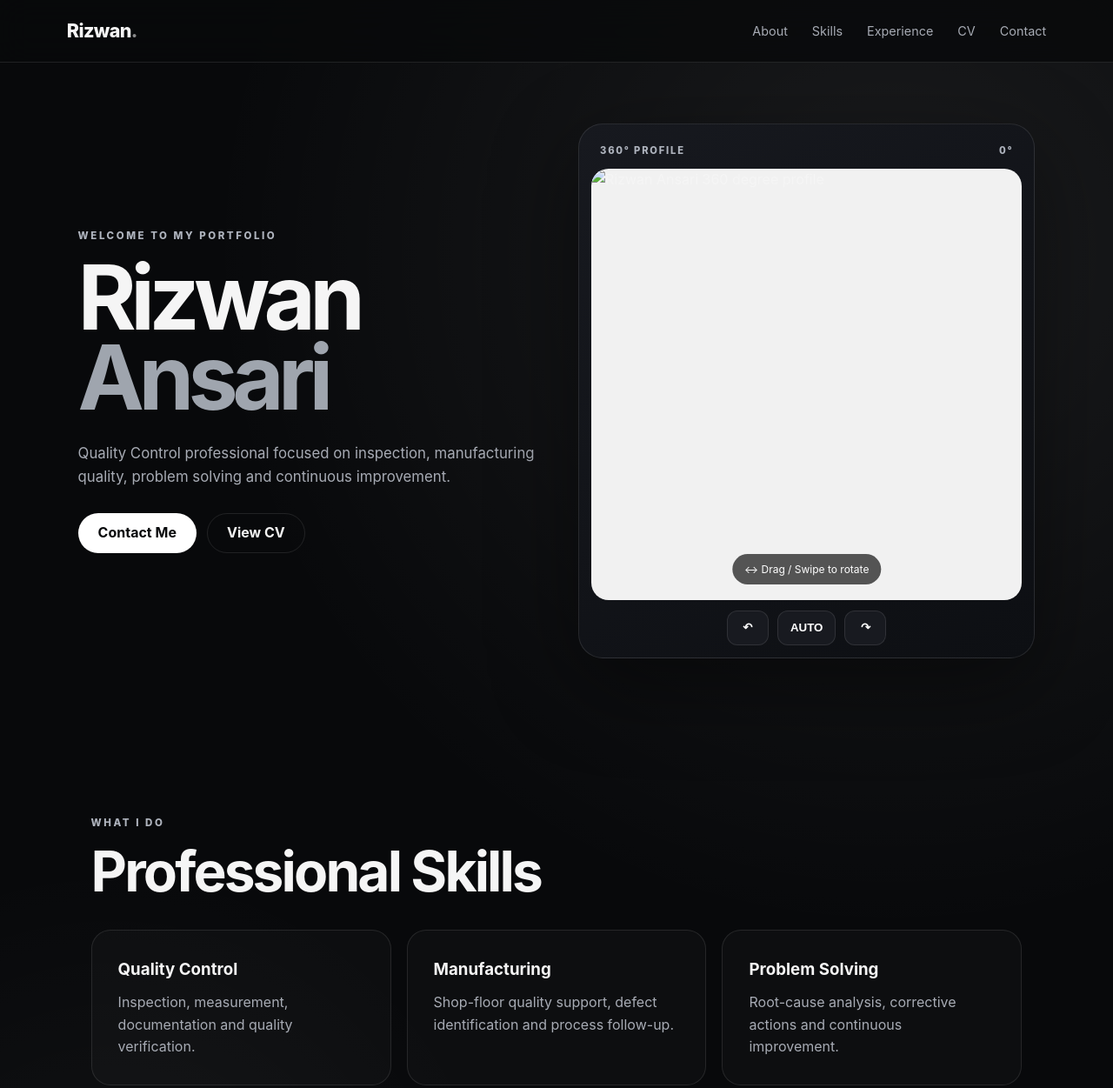
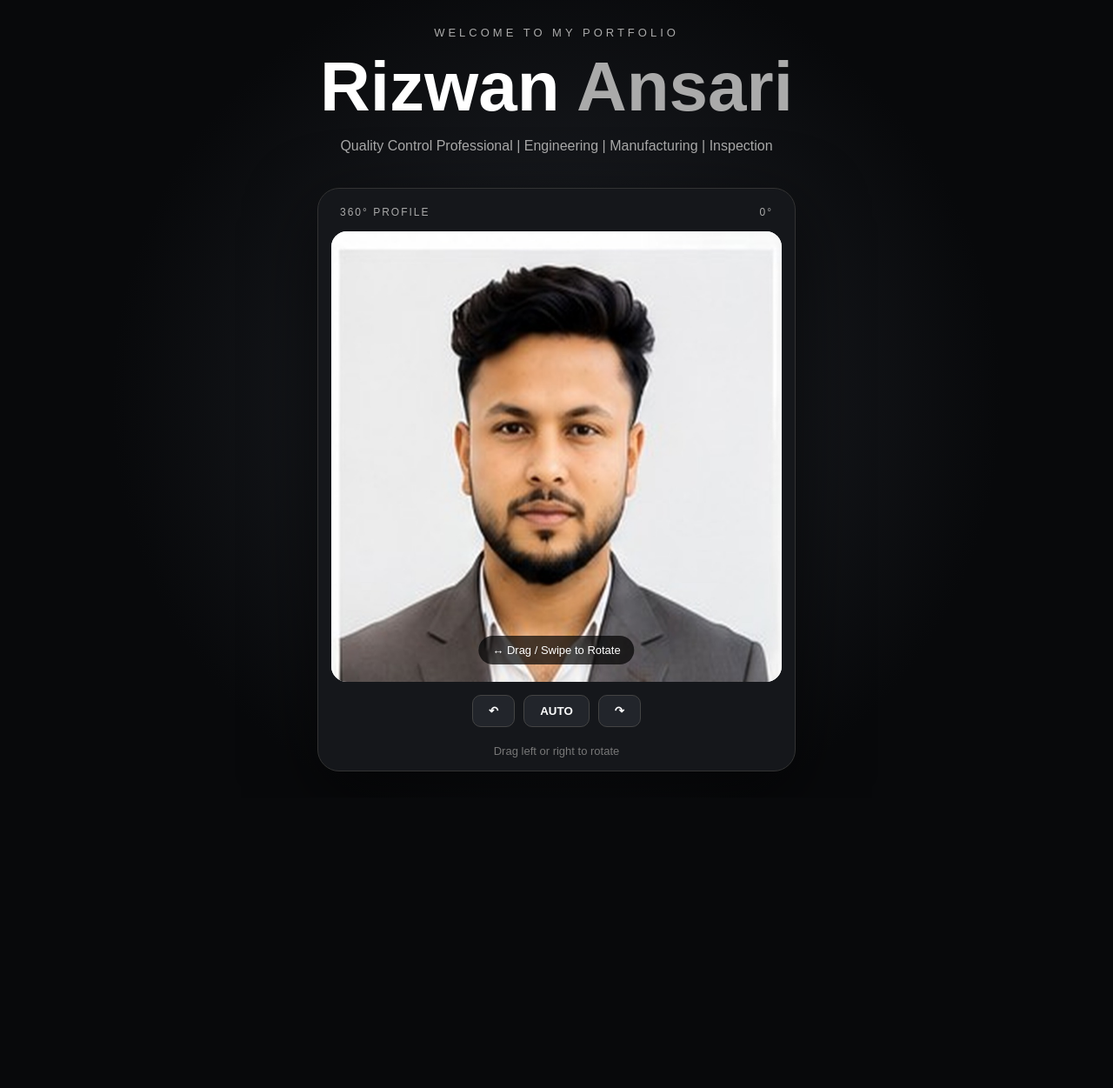
Before and after one commit to Rizu1216/rizwan-portfolioRev2, a plain HTML site: page index.html in a window 1280 px wide. Shown: the top 1251 px of the page at 87% size. After the commit the page ends 917 px from the top, so only its background shows below. Drawn offline with Linux system fonts and the light colour scheme; files whose address does not match are found by name.

Commit message:
Update index.html

```diff
--- a/index.html
+++ b/index.html
@@ -1,108 +1,631 @@
 <!DOCTYPE html>
 <html lang="en">
 <head>
-  <meta charset="UTF-8">
-  <meta name="viewport" content="width=device-width, initial-scale=1.0">
-  <meta name="description" content="Rizwan Ansari - Professional Portfolio">
-  <title>Rizwan Ansari | Portfolio</title>
-  <link rel="stylesheet" href="style.css">
+
+<meta charset="UTF-8">
+
+<meta name="viewport"
+      content="width=device-width, initial-scale=1.0">
+
+<title>Rizwan Ansari | Portfolio</title>
+
+<style>
+
+/* =========================
+   BASIC PAGE
+========================= */
+
+* {
+    box-sizing: border-box;
+    margin: 0;
+    padding: 0;
+}
+
+body {
+    font-family: Arial, sans-serif;
+    background: #08090b;
+    color: white;
+    min-height: 100vh;
+}
+
+
+/* =========================
+   HERO
+========================= */
+
+.hero {
+    min-height: 100vh;
+
+    display: flex;
+    flex-direction: column;
+
+    justify-content: center;
+    align-items: center;
+
+    padding: 30px 20px;
+
+    text-align: center;
+
+    background:
+        radial-gradient(
+            circle at center,
+            #22252b 0%,
+            #08090b 65%
+        );
+}
+
+
+/* =========================
+   TITLE
+========================= */
+
+.small-title {
+    color: #aaa;
+
+    font-size: 13px;
+
+    letter-spacing: 4px;
+
+    margin-bottom: 15px;
+}
+
+h1 {
+    font-size: clamp(45px, 9vw, 80px);
+
+    line-height: 1;
+
+    margin-bottom: 15px;
+}
+
+h1 span {
+    color: #aaa;
+}
+
+.description {
+    color: #aaa;
+
+    max-width: 600px;
+
+    line-height: 1.6;
+
+    margin-bottom: 35px;
+}
+
+
+/* =========================
+   360 VIEWER
+========================= */
+
+.viewer {
+    width: min(90vw, 550px);
+
+    background: #15171b;
+
+    border: 1px solid #333;
+
+    border-radius: 25px;
+
+    padding: 15px;
+
+    box-shadow:
+        0 25px 80px rgba(0,0,0,0.6);
+}
+
+
+/* =========================
+   TOP BAR
+========================= */
+
+.viewer-top {
+    display: flex;
+
+    justify-content: space-between;
+
+    padding: 5px 10px 15px;
+
+    font-size: 12px;
+
+    color: #aaa;
+
+    letter-spacing: 2px;
+}
+
+
+/* =========================
+   IMAGE AREA
+========================= */
+
+.image-area {
+    position: relative;
+
+    width: 100%;
+
+    aspect-ratio: 1 / 1;
+
+    overflow: hidden;
+
+    border-radius: 18px;
+
+    background: white;
+
+    cursor: grab;
+
+    touch-action: none;
+
+    user-select: none;
+}
+
+.image-area:active {
+    cursor: grabbing;
+}
+
+
+/* =========================
+   IMAGE
+========================= */
+
+#photo {
+    width: 100%;
+
+    height: 100%;
+
+    object-fit: cover;
+
+    display: block;
+
+    pointer-events: none;
+
+    user-select: none;
+}
+
+
+/* =========================
+   DRAG MESSAGE
+========================= */
+
+.drag-message {
+    position: absolute;
+
+    bottom: 20px;
+
+    left: 50%;
+
+    transform: translateX(-50%);
+
+    background: rgba(0,0,0,0.7);
+
+    padding: 9px 16px;
+
+    border-radius: 30px;
+
+    font-size: 13px;
+
+    white-space: nowrap;
+
+    pointer-events: none;
+}
+
+
+/* =========================
+   BUTTONS
+========================= */
+
+.buttons {
+    display: flex;
+
+    justify-content: center;
+
+    gap: 10px;
+
+    margin-top: 15px;
+}
+
+button {
+    border: 1px solid #444;
+
+    background: #22252b;
+
+    color: white;
+
+    padding: 10px 18px;
+
+    border-radius: 10px;
+
+    cursor: pointer;
+
+    font-weight: bold;
+}
+
+button:hover {
+    background: #333;
+}
+
+
+/* =========================
+   INFO
+========================= */
+
+.info {
+    margin-top: 20px;
+
+    color: #777;
+
+    font-size: 13px;
+}
+
+
+/* =========================
+   MOBILE
+========================= */
+
+@media (max-width: 600px) {
+
+    .viewer {
+        width: 95vw;
+    }
+
+    h1 {
+        font-size: 48px;
+    }
+
+}
+
+</style>
+
 </head>
+
+
 <body>
 
-  <header class="navbar">
-    <a class="logo" href="#">Rizwan<span>.</span></a>
-    <nav>
-      <a href="#about">About</a>
-      <a href="#skills">Skills</a>
-      <a href="#experience">Experience</a>
-      <a href="#cv">CV</a>
-      <a href="#contact">Contact</a>
-    </nav>
-  </header>
 
-  <main>
-    <section class="hero" id="about">
-      <div class="hero-text">
-        <p class="eyebrow">WELCOME TO MY PORTFOLIO</p>
-        <h1>Rizwan<br><span>Ansari</span></h1>
-        <p class="hero-description">
-          Quality Control professional focused on inspection, manufacturing quality,
-          problem solving and continuous improvement.
-        </p>
-        <div class="hero-buttons">
-          <a class="btn primary" href="#contact">Contact Me</a>
-          <a class="btn secondary" href="#cv">View CV</a>
-        </div>
-      </div>
+<section class="hero">
 
-      <div class="viewer-card">
+
+    <div class="small-title">
+        WELCOME TO MY PORTFOLIO
+    </div>
+
+
+    <h1>
+        Rizwan
+        <span>Ansari</span>
+    </h1>
+
+
+    <p class="description">
+        Quality Control Professional | Engineering |
+        Manufacturing | Inspection
+    </p>
+
+
+    <!-- =========================
+         360 VIEWER
+    ========================== -->
+
+    <div class="viewer">
+
+
         <div class="viewer-top">
-          <span>360° PROFILE</span>
-          <span id="angleText">0°</span>
+
+            <span>
+                360° PROFILE
+            </span>
+
+            <span id="angle">
+                0°
+            </span>
+
         </div>
 
-        <div class="viewer-wrap">
-          <img id="viewer"
-               src="assets/360/01.jpg"
-               alt="Rizwan Ansari 360 degree profile"
-               draggable="false">
-          <div class="drag-hint" id="dragHint">↔ Drag / Swipe to rotate</div>
+
+        <div
+            class="image-area"
+            id="imageArea"
+        >
+
+            <img
+                id="photo"
+                src="01.jpg"
+                alt="Rizwan Ansari"
+                draggable="false"
+            >
+
+
+            <div
+                class="drag-message"
+                id="message"
+            >
+                ↔ Drag / Swipe to Rotate
+            </div>
+
         </div>
 
-        <div class="viewer-controls">
-          <button id="rotateLeft" aria-label="Rotate left">↶</button>
-          <button id="autoRotate" aria-label="Start automatic rotation">AUTO</button>
-          <button id="rotateRight" aria-label="Rotate right">↷</button>
+
+        <div class="buttons">
+
+            <button onclick="previous()">
+                ↶
+            </button>
+
+            <button onclick="toggleAuto()"
+                    id="autoButton">
+                AUTO
+            </button>
+
+            <button onclick="next()">
+                ↷
+            </button>
+
         </div>
-      </div>
-    </section>
 
-    <section class="section" id="skills">
-      <p class="eyebrow">WHAT I DO</p>
-      <h2>Professional Skills</h2>
-      <div class="cards">
-        <article><h3>Quality Control</h3><p>Inspection, measurement, documentation and quality verification.</p></article>
-        <article><h3>Manufacturing</h3><p>Shop-floor quality support, defect identification and process follow-up.</p></article>
-        <article><h3>Problem Solving</h3><p>Root-cause analysis, corrective actions and continuous improvement.</p></article>
-      </div>
-    </section>
 
-    <section class="section" id="experience">
-      <p class="eyebrow">EXPERIENCE</p>
-      <h2>My Professional Journey</h2>
-      <div class="timeline">
-        <div class="timeline-item">
-          <span class="dot"></span>
-          <h3>Quality Control</h3>
-          <p>Inspection and verification of manufactured components and finished products.</p>
+        <div class="info">
+            Drag left or right to rotate
         </div>
-        <div class="timeline-item">
-          <span class="dot"></span>
-          <h3>QC Documentation</h3>
-          <p>Inspection reports, NCR follow-up, defect analysis and quality communication.</p>
-        </div>
-      </div>
-    </section>
 
-    <section class="section cv-section" id="cv">
-      <p class="eyebrow">MY CV</p>
-      <h2>Curriculum Vitae</h2>
-      <p>Add your CV PDF here and change the filename in the button below.</p>
-      <a class="btn primary" href="assets/Rizwan-CV.pdf" target="_blank">Open CV</a>
-    </section>
 
-    <section class="section contact" id="contact">
-      <p class="eyebrow">GET IN TOUCH</p>
-      <h2>Let's Connect</h2>
-      <p>Interested in working together or discussing a professional opportunity?</p>
-      <a class="btn primary" href="mailto:your-email@example.com">Email Me</a>
-    </section>
-  </main>
+    </div>
 
-  <footer>
-    <p>© <span id="year"></span> Rizwan Ansari. All rights reserved.</p>
-  </footer>
 
-  <script src="script.js"></script>
+</section>
+
+
+<script>
+
+/* =====================================
+   360 IMAGE SETTINGS
+===================================== */
+
+const totalImages = 24;
+
+let current = 1;
+
+let isDragging = false;
+
+let startX = 0;
+
+let lastX = 0;
+
+let auto = false;
+
+let autoTimer;
+
+
+/* =====================================
+   HTML ELEMENTS
+===================================== */
+
+const photo =
+    document.getElementById("photo");
+
+const imageArea =
+    document.getElementById("imageArea");
+
+const angle =
+    document.getElementById("angle");
+
+const message =
+    document.getElementById("message");
+
+const autoButton =
+    document.getElementById("autoButton");
+
+
+/* =====================================
+   PRELOAD ALL 24 IMAGES
+===================================== */
+
+const images = [];
+
+for (let i = 1; i <= totalImages; i++) {
+
+    const img = new Image();
+
+    img.src =
+        String(i).padStart(2, "0") + ".jpg";
+
+    images.push(img);
+
+}
+
+
+/* =====================================
+   SHOW IMAGE
+===================================== */
+
+function showImage() {
+
+    photo.src =
+        String(current).padStart(2, "0") + ".jpg";
+
+
+    const degrees =
+        (current - 1) * 15;
+
+    angle.innerText =
+        degrees + "°";
+
+}
+
+
+/* =====================================
+   NEXT
+===================================== */
+
+function next() {
+
+    current++;
+
+    if (current > totalImages) {
+        current = 1;
+    }
+
+    showImage();
+
+}
+
+
+/* =====================================
+   PREVIOUS
+===================================== */
+
+function previous() {
+
+    current--;
+
+    if (current < 1) {
+        current = totalImages;
+    }
+
+    showImage();
+
+}
+
+
+/* =====================================
+   MOUSE / TOUCH START
+===================================== */
+
+imageArea.addEventListener(
+    "pointerdown",
+    function(event) {
+
+        isDragging = true;
+
+        startX = event.clientX;
+
+        lastX = event.clientX;
+
+        message.style.display = "none";
+
+        imageArea.setPointerCapture(
+            event.pointerId
+        );
+
+        stopAuto();
+
+    }
+);
+
+
+/* =====================================
+   MOUSE / TOUCH MOVE
+===================================== */
+
+imageArea.addEventListener(
+    "pointermove",
+    function(event) {
+
+        if (!isDragging) {
+            return;
+        }
+
+
+        const movement =
+            event.clientX - lastX;
+
+
+        if (Math.abs(movement) >= 15) {
+
+            if (movement > 0) {
+
+                previous();
+
+            } else {
+
+                next();
+
+            }
+
+            lastX = event.clientX;
+
+        }
+
+    }
+);
+
+
+/* =====================================
+   MOUSE / TOUCH END
+===================================== */
+
+imageArea.addEventListener(
+    "pointerup",
+    function() {
+
+        isDragging = false;
+
+    }
+);
+
+
+imageArea.addEventListener(
+    "pointercancel",
+    function() {
+
+        isDragging = false;
+
+    }
+);
+
+
+/* =====================================
+   AUTO ROTATION
+===================================== */
+
+function toggleAuto() {
+
+    if (auto) {
+
+        stopAuto();
+
+    } else {
+
+        startAuto();
+
+    }
+
+}
+
+
+function startAuto() {
+
+    auto = true;
+
+    autoButton.innerText = "STOP";
+
+
+    autoTimer = setInterval(
+        function() {
+
+            next();
+
+        },
+        150
+    );
+
+}
+
+
+function stopAuto() {
+
+    auto = false;
+
+    autoButton.innerText = "AUTO";
+
+    clearInterval(autoTimer);
+
+}
+
+
+/* =====================================
+   START
+===================================== */
+
+showImage();
+
+</script>
+
+
 </body>
 </html>
```
